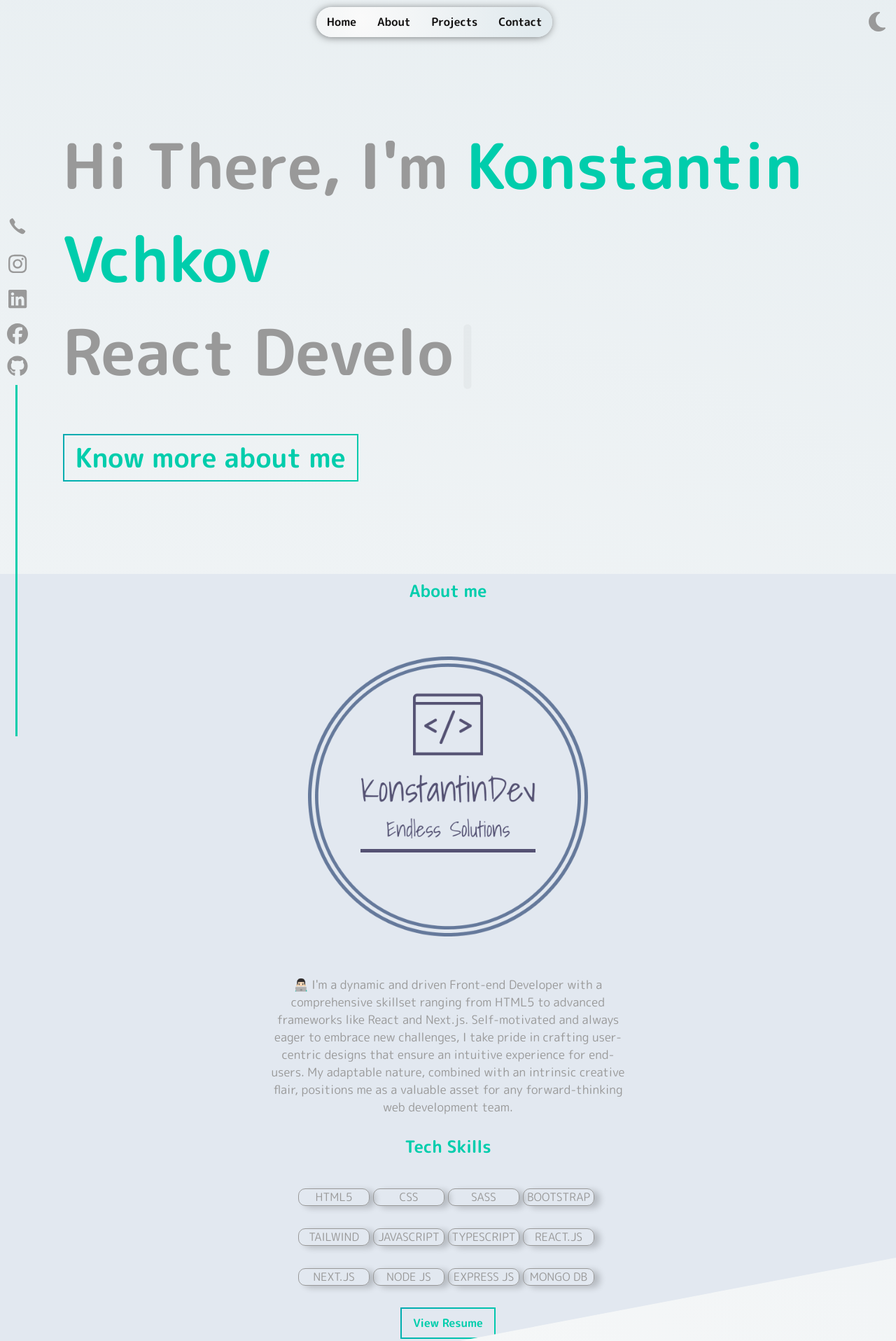
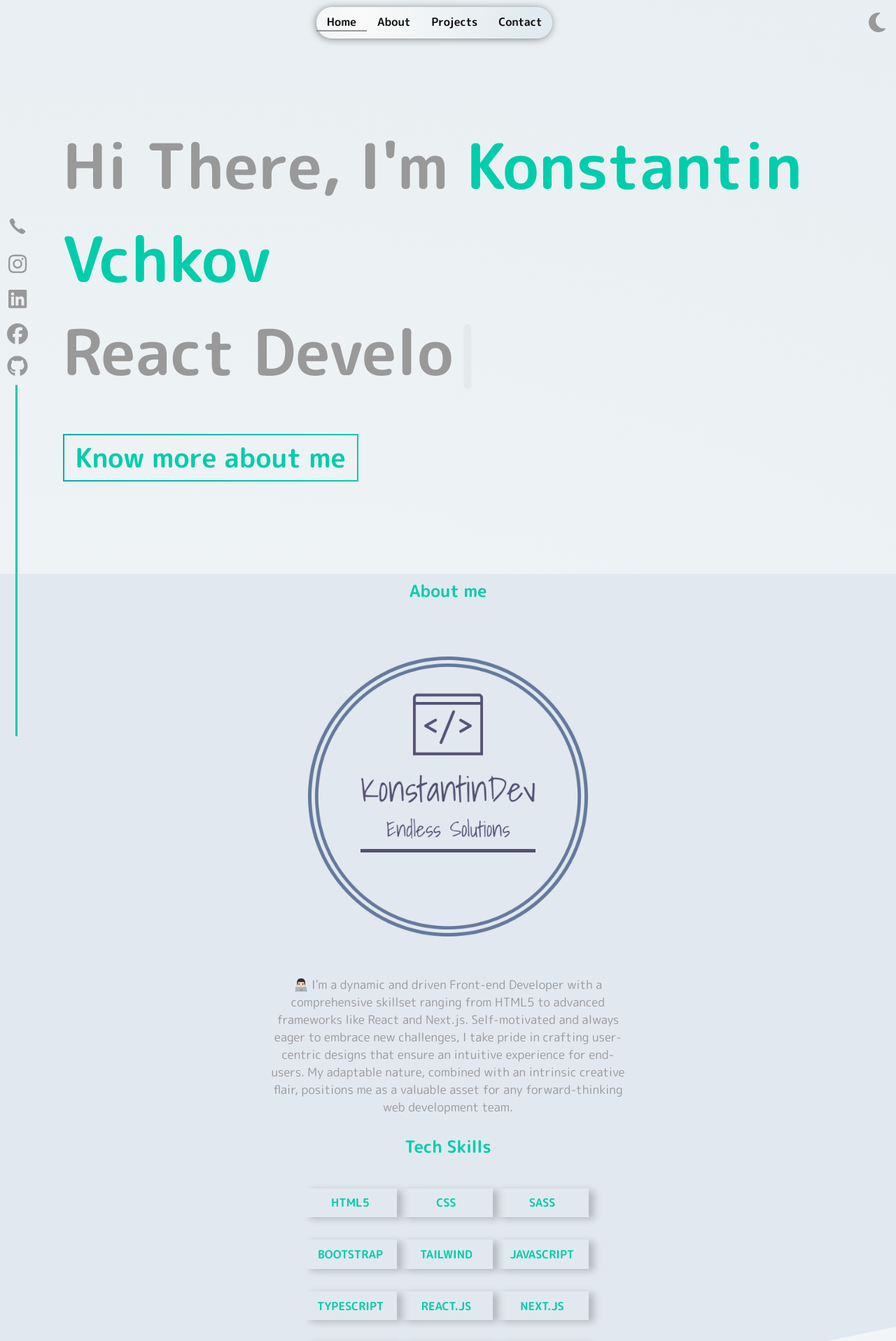
Before and after one commit to KonstantinVchkov/web-portfolio, a React (Create React App) app: page /#hero in a window 1280 px wide. Shown: the top 1916 px of the page at 70% size. Built offline with nearby package versions, Linux system fonts and the light colour scheme; a web font is replaced by a local one.

Commit message:
last changes and testings before production

```diff
--- a/package.json
+++ b/package.json
@@ -18,11 +18,8 @@
     "hamburger-react": "^2.5.0",
     "lottie-web": "^5.12.2",
     "react": "^18.2.0",
-    "react-dom": "^18.2.0",
     "react-icons": "^4.12.0",
     "react-parallax-tilt": "^1.7.179",
-    "react-router": "^6.21.1",
-    "react-router-dom": "^6.21.1",
     "react-scripts": "5.0.1",
     "react-scroll": "^1.9.0",
     "react-scroll-parallax": "^3.4.5",
--- a/src/components/AboutComponent/About.tsx
+++ b/src/components/AboutComponent/About.tsx
@@ -33,7 +33,7 @@ const About = ({ aboutme, skills }: AboutMe) => {
                 skill,
                 idx
               ) => (
-                <p className="skill" key={idx}>{skill}</p>
+                <p className="skill cta-btn cta-btn--hero" key={idx}>{skill}</p>
               )
             )}
           </div>
--- a/src/components/AboutComponent/about.css
+++ b/src/components/AboutComponent/about.css
@@ -13,10 +13,9 @@
   width: 50%;
 }
 .skill {
-  border-radius: 10px;
   width: 100px;
   box-shadow: 8px 3px 10px 0px rgba(0, 0, 0, 0.2);
-  border: 1px solid;
+  border: none;
   margin-right: 5px;
 }
 #about h2 {
--- a/src/components/HeaderComponent/Navbar.tsx
+++ b/src/components/HeaderComponent/Navbar.tsx
@@ -12,7 +12,7 @@ import { IoIosCall } from "react-icons/io";
 import { Link } from "react-scroll";
 import { FaGithub, FaBars } from "react-icons/fa";
 import { IoClose } from "react-icons/io5";
-import { useState } from "react";
+import { useRef, useState } from "react";
 import { TNavbar } from "../../types/ProjectTypes";
 
 export const Navbar = ({
@@ -24,16 +24,22 @@ export const Navbar = ({
   facebook,
 }: TNavbar) => {
   const { theme } = useThemeContext();
+  const target = useRef(null);
   const [showNumber, setShowNumber] = useState<boolean>(false);
+  const [activeClass, setActiveClass] = useState("");
   const changeCn = theme === "light" ? "navigation" : "darknavigation";
   const changeHambCn =
     theme === "light" ? "hamburger-menu" : "hamburger-menu-dark";
   const [menuOpen, setMenuOpen] = useState<boolean>(false);
+  const handleActive = (to: string) => {
+    const isActive = window.location.hash === `#${to}`;
 
+    setActiveClass(isActive ? "active" : "");
+  };
   return (
     <div className="header">
       <div className="social-media">
-        <div className="call-box">
+        <div ref={target} className="call-box">
           <IoIosCall
             className="call"
             onClick={() => setShowNumber(!showNumber)}
@@ -70,18 +76,16 @@ export const Navbar = ({
           <ul>
             {routes.map((nav, idx) => (
               <Link
+                activeClass={activeClass}
+                onSetActive={() => handleActive(nav.hash)}
                 key={idx}
                 to={`${nav.hash}`}
-                // href={nav.hash}
                 smooth={true}
                 duration={500}
                 spy={true}
                 offset={-70}
-                // ref={linkRef}
                 onClick={() => setMenuOpen(false)}
                 hashSpy={true}
-                // activeStyle={React}
-                // containerId={nav.hash}
               >
                 <li>{nav.title}</li>
               </Link>
--- a/src/components/HeaderComponent/navbar.css
+++ b/src/components/HeaderComponent/navbar.css
@@ -96,6 +96,9 @@
   left: 40%;
   height: 500px;
 }
+.active{
+  border-bottom: 2px solid #999999;
+}
 .hamburger-button {
   display: none;
   cursor: pointer;
@@ -107,6 +110,13 @@
 }
 .number{
   position: absolute;
+  font-size: 20px;
+  background-color: #00cdac;
+  color: aliceblue;
+  border-top-left-radius: 20px;
+  border-bottom-left-radius: 5px;
+  width: 200px;
+  height: 30px;
 }
 @media (max-width: 800px) {
   .navigation,
@@ -144,6 +154,7 @@
       rgb(64, 64, 64) 90.2%
     );
   }
+
   .close-hamb {
     font-size: 35px;
     /* animation: slideOut 0.5s ease-in-out; */
--- a/src/components/HomeComponent/style.css
+++ b/src/components/HomeComponent/style.css
@@ -5,7 +5,7 @@
   align-items: center;
   border-bottom: 0px;
   font-weight: 400;
-  color: #999999;
+  /* color: #999999; */
   padding: 0rem 5.6rem;
   margin-bottom: 0;
   top: 0;
--- a/src/components/ProjectsComponent/style.css
+++ b/src/components/ProjectsComponent/style.css
@@ -18,7 +18,7 @@
   background: linear-gradient(to top, #cfd9df 0%, #e2ebf0 100%);
   box-shadow: 8px 3px 10px 0px rgba(0, 0, 0, 0.23);
   font-size: 17px;
-  color: #999999;
+  /* color: #999999; */
 }
 
 .thumbnail img {
```
Also changed, not shown: 1 other file (tests, documents, lock files or other folders).
